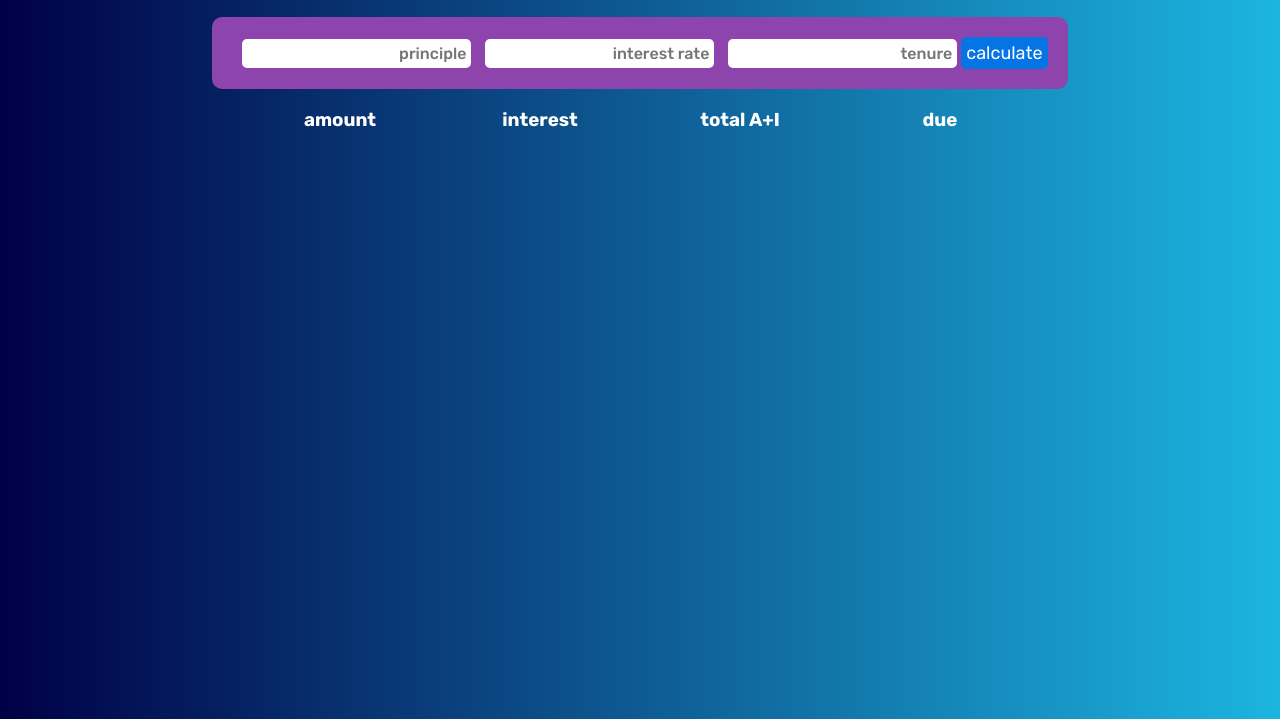
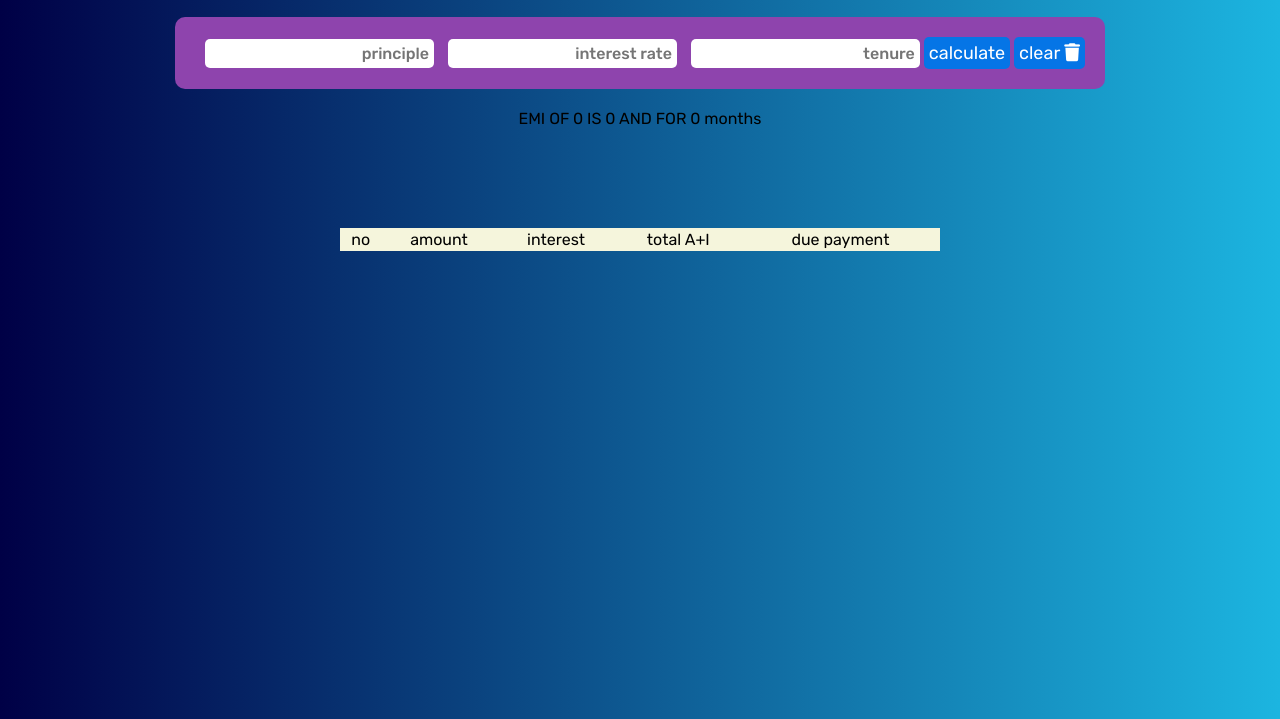
Before and after one commit to rockypagal/emi-calculator, a plain HTML site: page index.html in a window 1280 px wide. Shown: the part 81-800 px from the top of the page. Drawn offline with Linux system fonts and the light colour scheme.

Commit message:
Update index.html

```diff
--- a/index.html
+++ b/index.html
@@ -1,5 +1,6 @@
 <!DOCTYPE html>
 <html lang="en">
+
 <head>
     <meta charset="UTF-8">
     <meta http-equiv="X-UA-Compatible" content="IE=edge">
@@ -7,7 +8,9 @@
     <title></title>
     <link rel="stylesheet" href="./style/style.css">
     <script src="./js/script.js" defer></script>
+    <link rel="stylesheet" href="https://cdnjs.cloudflare.com/ajax/libs/font-awesome/6.2.0/css/all.min.css" integrity="sha512-xh6O/CkQoPOWDdYTDqeRdPCVd1SpvCA9XXcUnZS2FmJNp1coAFzvtCN9BmamE+4aHK8yyUHUSCcJHgXloTyT2A==" crossorigin="anonymous" referrerpolicy="no-referrer" />
 </head>
+
 <body>
 
 
@@ -16,49 +19,37 @@
             <h2>EMI CALCULATOR </h2>
         </div>
         <div class="cal">
-             <form >
-            <input type="number" placeholder="principle" class="p">
-            <input type="number" placeholder="interest rate" class="r">
-            <input type="number" placeholder="tenure" class="n">
-            <button value="submit"> calculate </button>
-        </form>
+            <form>
+                <input type="number" placeholder="principle" class="p">
+                <input type="number" placeholder="interest rate" class="r">
+                <input type="number" placeholder="tenure" class="n">
+                <button value="submit" class="sub"> calculate </button>
+                <button class="clear"> clear <i class="fa-solid fa-trash"></i></button>
+            </form>
         </div>
 
-        <!-- <table class="table" border="1">
-            <th class>PRINCIPAL</th>
-            <th>INTEREST</th>
-            <th>TOTAL</th>
-            <th>REMAINING</th>
+        <div class="ans">
+            <p class="ans1">EMI OF <span class="money">0</span> IS <span class="half">0</span> AND FOR <span
+                    class="time">0</span> months</p>
+        </div>
 
-            <tr class="tr">
-                <td class="td">
-                    <p>hello</p>
-                </td><td>
-                    <p>hello</p>
-                </td><td>
-                    <p>hello</p>
-                </td><td>
-                    <p>hello</p>
-                </td>
-            </tr>
+        <table>
+            <tbody>
+                <tr>
+                    <td>no</td>
+                    <td>amount</td>
+                    <td>interest</td>
+                    <td>total A+I</td>
+                    <td>due payment</td>
+                </tr>
+            </tbody>
 
 
-        </table> -->
-        <div class="h3">
-               <h3>amount</h3>
-                <h3>interest</h3>
-                <h3>total A+I</h3>
-                <h3>due</h3>
+        </table>
+    </div>
 
 
-            </div>
-        <div class="table">
-                <h3 class="amount"></h3>
-                <h3 class="interest"></h3>
-                <h3 class="total"></h3>
-                <h3 class="due"></h3>
-        </div>
 
-    </div>
 </body>
+
 </html>
```
